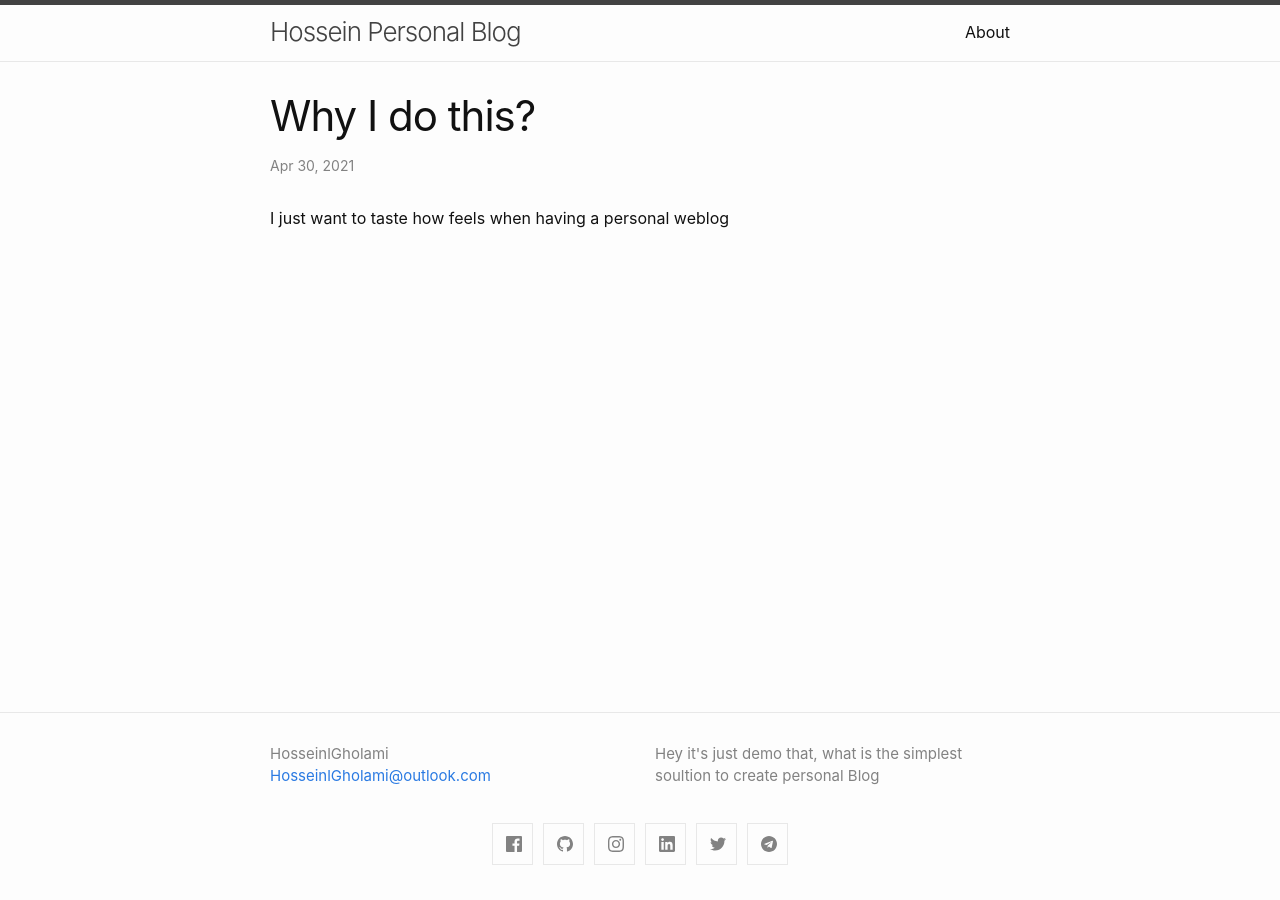
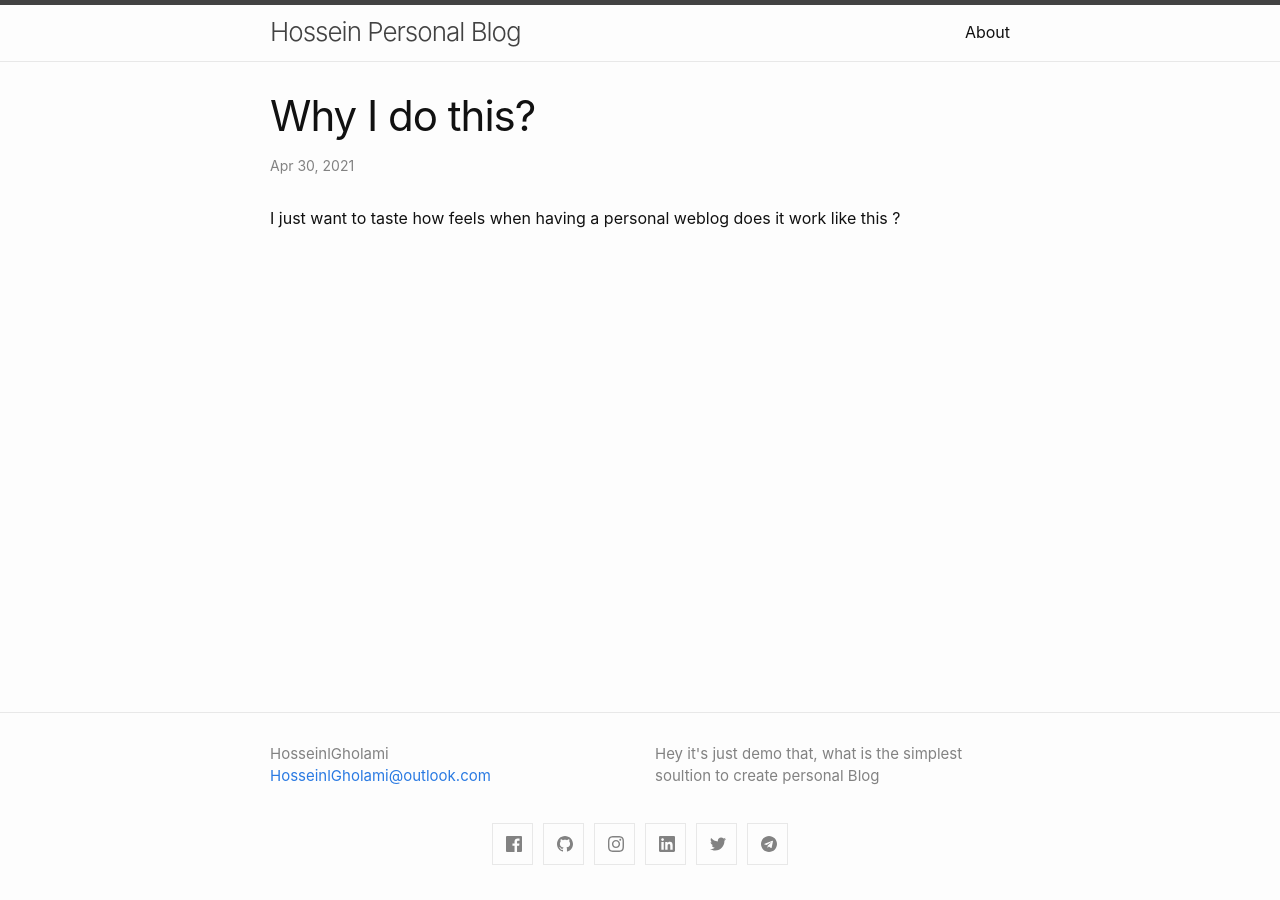
Before and after one commit to HosseinlGholami/HosseinlGholami.ir, a Jekyll site: the page built from _posts/2021-04-30-Why i do this.markdown, in a window 1280 px wide. Built offline with Jekyll 4.4.1, drawn with Linux system fonts in a browser that asks for light colours.

Commit message:
Update 2021-04-30-Why i do this.markdown

```diff
--- a/_posts/2021-04-30-Why i do this.markdown
+++ b/_posts/2021-04-30-Why i do this.markdown
@@ -5,3 +5,4 @@ date:   2021-04-30 15:20:06 +0430
 categories: HT
 ---
 I just want to taste how feels when having a personal weblog
+does it work like this ?
```
